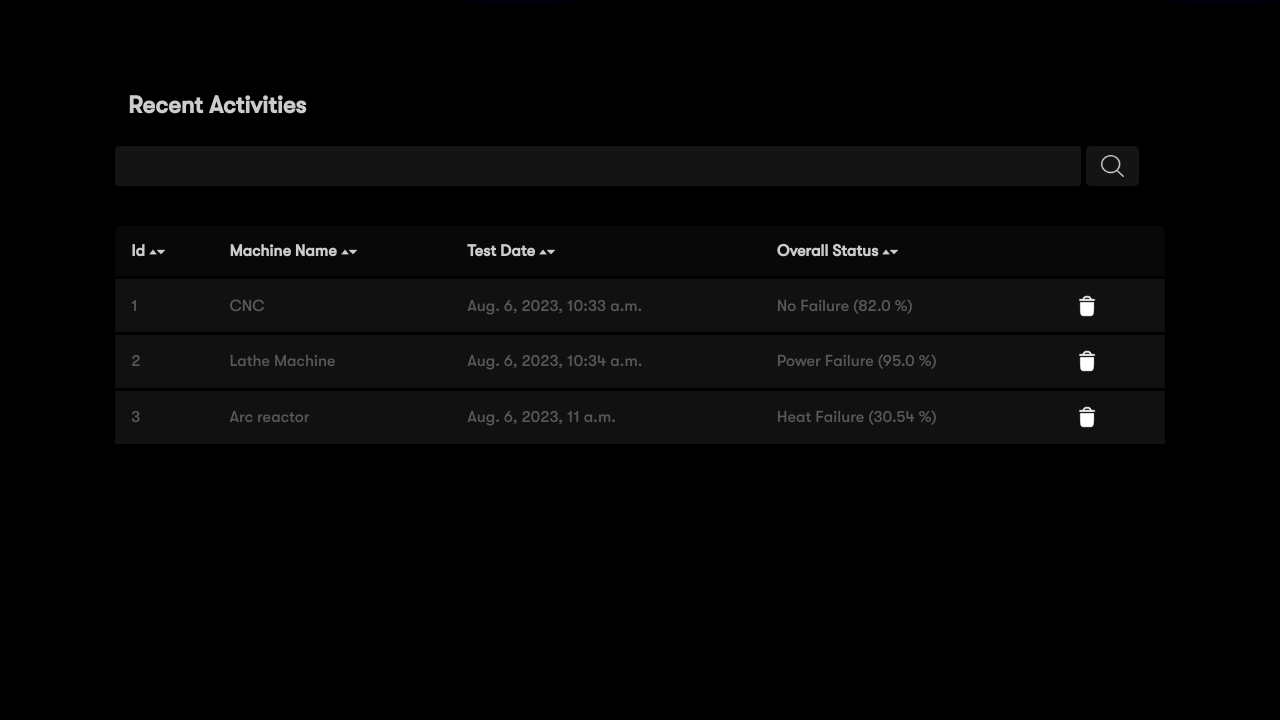
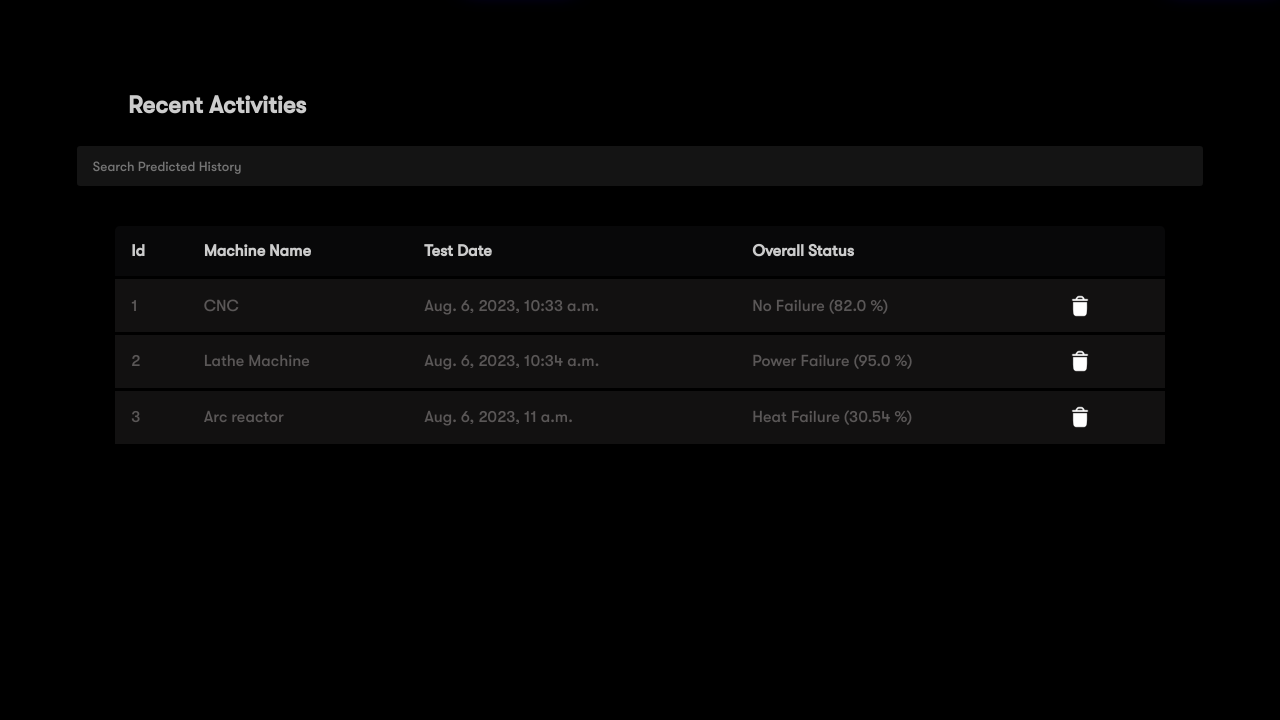
Before and after one commit to ManishPingale7/InsightX-Web, a Django app: page /history in a window 1280 px wide; the page is wider, and only the part inside the window is pictured. Shown: the part 80-800 px from the top of that part. Run offline with Django 4.2, Linux system fonts and the light colour scheme; a user stored in the database is signed in; data comes from the database, SQL or seed files in the repository; both versions use the stored data as it was after the commit.

Commit message:
update-history page arrow

```diff
--- a/PredictX/static/web/css/history.css
+++ b/PredictX/static/web/css/history.css
@@ -114,16 +89,15 @@ tbody tr.hide td img {
 .filters{
     height: 10vh;
     display: flex;
-    justify-content: flex-start;
-    padding-left:18vw;
+    justify-content: center;
     align-items: center;
     /* width: 10vh; */
-    width:100vw;
+    width:88rem;
     color: black;
     margin-bottom: 3vh;
 }
-.filters input {
-    width: 100%;
+.filters form input {
+    width: 80rem;
     height: 2.5rem;
     border-radius: 0.2rem;
     padding: 1rem;
@@ -134,8 +108,10 @@ tbody tr.hide td img {
     outline: none;
 }
 .filters form {
+
     display: flex;
-    column-gap: 0.3rem;
+    align-items: center;
+    justify-content: center;
 }
 .search{
     height: 1.4rem;
--- a/PredictX/static/web/js/history.js
+++ b/PredictX/static/web/js/history.js
@@ -43,6 +43,19 @@ row.forEach((e) => {
     window.open(location.origin + "/dashboard/" + id, "_self");
   });
 });
+const removeIndicatorArrow = () =>{
+    document.querySelectorAll('.ascArrow').forEach(node => {
+      node.style.visibility = "hidden";
+      node.style.position= "absolute";
+      node.style.margin = "0.5rem"
+    })
+    document.querySelectorAll('.dscArrow').forEach(node => {
+      node.style.visibility = "hidden"
+      node.style.position= "absolute";
+      node.style.margin = "0.5rem"
+  })
+}
+removeIndicatorArrow()
 
 function sortTable(n) {
   var table,
@@ -54,17 +67,17 @@ function sortTable(n) {
     shouldSwitch,
     dir,
     switchcount = 0;
-      var headerCells = table.getElementsByTagName("TH");
+
+
+  table = document.querySelector('table')
+  var headerCells = table.querySelectorAll("th");
   for (var h = 0; h < headerCells.length; h++) {
     headerCells[h].classList.remove("asc", "desc");
   }
-
-  // Toggle arrow indicator on the clicked header
-  headerCells[n].classList.toggle(dir);
-
   table = document.getElementById("myTable");
   switching = true;
   dir = "asc";
+
   while (switching) {
     switching = false;
     rows = table.rows;
@@ -72,18 +85,25 @@ function sortTable(n) {
       shouldSwitch = false;
       x = rows[i].getElementsByTagName("TD")[n];
       y = rows[i + 1].getElementsByTagName("TD")[n];
-      console.log(`I is: ${i} x is ${x.innerHTML} and y is ${y.innerHTML}\n`);
       if (
+
         dir == "asc" &&
         x.innerHTML.toLowerCase() > y.innerHTML.toLowerCase()
       ) {
         shouldSwitch = true;
+        removeIndicatorArrow()
+        headerCells[n].querySelector(".ascArrow").style.visibility = "hidden";
+        headerCells[n].querySelector(".dscArrow").style.visibility = "visible";
+
         break;
       } else if (
         dir == "desc" &&
         x.innerHTML.toLowerCase() < y.innerHTML.toLowerCase()
       ) {
         shouldSwitch = true;
+        removeIndicatorArrow()
+        headerCells[n].querySelector(".dscArrow").style.visibility = "hidden";
+        headerCells[n].querySelector(".ascArrow").style.visibility = "visible";
         break;
       }
     }
--- a/PredictX/web/templates/web/history.html
+++ b/PredictX/web/templates/web/history.html
@@ -17,13 +17,7 @@
   </div>
   <div class="filters">
     <form>
-      <input type="search" onkeyup="searchTable()" id="search" required />
-      <button type="submit" class="submit">
-        <img
-          src="{% static '' %}img/search-interface-symbol.png"
-          class="search"
-        />
-      </button>
+      <input type="search" onkeyup="searchTable()" id="search" placeholder="Search Predicted History" required />
     </form>
   </div>
   <div class="table">
@@ -31,29 +25,33 @@
       <thead>
         <tr>
           <th onclick="sortTable(0)">
-            Id <img src="{% static '' %}img/arrow-up.png" alt="" /><img
+            Id <img src="{% static '' %}img/arrow-up.png" alt="" class="ascArrow"/><img
               src="{% static '' %}img/down-filled-triangular-arrow.png"
               alt=""
+              class="dscArrow"
             />
           </th>
           <th onclick="sortTable(1)">
             Machine Name
-            <img src="{% static '' %}img/arrow-up.png" alt="" /><img
+            <img src="{% static '' %}img/arrow-up.png" alt="" class="ascArrow"/><img
               src="{% static '' %}img/down-filled-triangular-arrow.png"
               alt=""
+              class="dscArrow"
             />
           </th>
           <th onclick="sortTable(2)">
-            Test Date <img src="{% static '' %}img/arrow-up.png" alt="" /><img
+            Test Date <img src="{% static '' %}img/arrow-up.png" alt="" class="ascArrow"/><img
               src="{% static '' %}img/down-filled-triangular-arrow.png"
               alt=""
+              class="dscArrow"
             />
           </th>
           <th onclick="sortTable(3)">
             Overall Status
-            <img src="{% static '' %}img/arrow-up.png" alt="" /><img
+            <img src="{% static '' %}img/arrow-up.png" alt="" class="ascArrow"/><img
               src="{% static '' %}img/down-filled-triangular-arrow.png"
               alt=""
+              class="dscArrow"
             />
           </th>
           <th></th>
--- a/PredictX/web/templates/web/login.html
+++ b/PredictX/web/templates/web/login.html
@@ -12,13 +12,13 @@
       <div class="form">
         <div class="login-form">
           <div class="form-head">
-            <h1>Welcome To MLA</h1>
+            <h1>Welcome To InsightX</h1>
             <p>Login To Your Account</p>
           </div>
           <form action="/login" method="POST"> {% csrf_token %}
             <div class="form-body">
               <div class="field">
-                <label for="">Username</label>
+                <label for="">Email</label>
                 <br />
                 <input
                   type="text"
--- a/PredictX/web/templates/web/signup.html
+++ b/PredictX/web/templates/web/signup.html
@@ -11,7 +11,7 @@
       <div class="form">
         <div class="login-form">
           <div class="form-head">
-            <h1>Welcome To MLA</h1>
+            <h1>Welcome To InsightX</h1>
             <p>Create Your Account</p>
           </div>
           <form action="signup" method="POST">
```
Also changed, not shown: other parts of PredictX/static/web/css/history.css (+0 -36 lines), PredictX/db.sqlite3.
